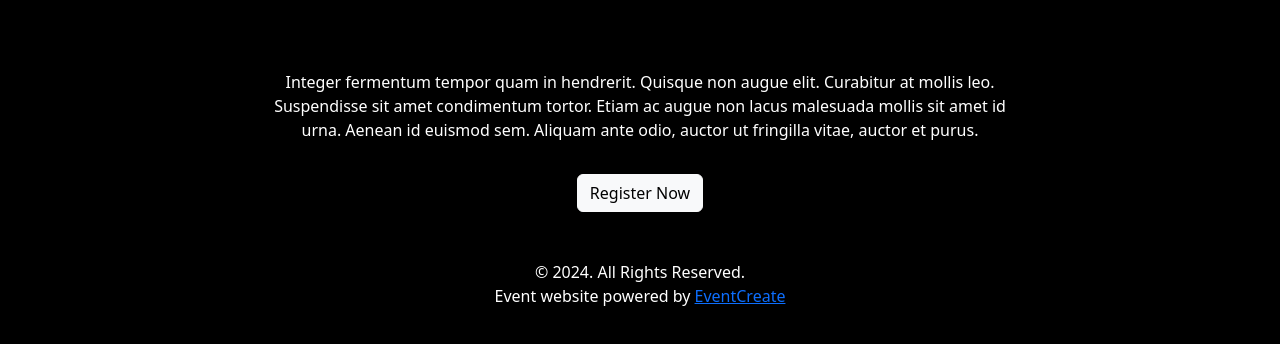
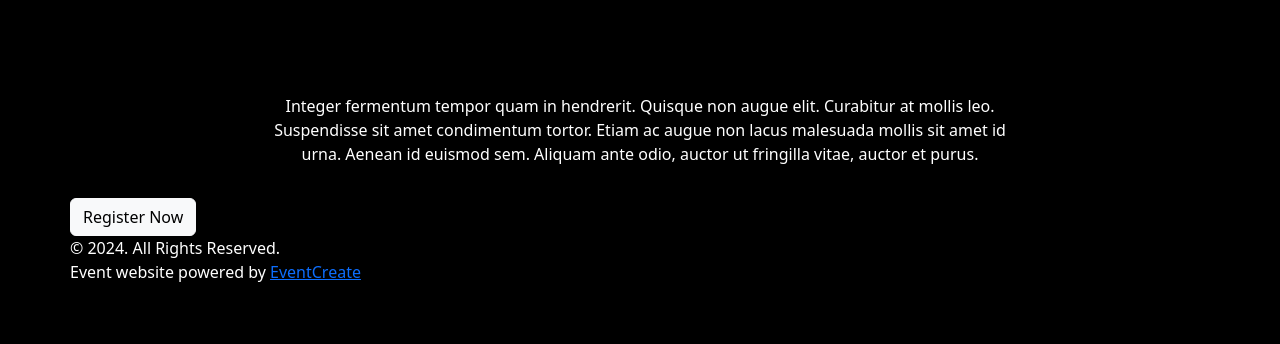
Before and after one commit to BriceWidger/event-planner, a React (Create React App) app: page / in a window 1280 px wide. Shown: the part 5347-5691 px from the top of the page. Built offline with nearby package versions, Linux system fonts and the light colour scheme.

Commit message:
updated footer

```diff
--- a/src/components/homepage/HomeFooter.jsx
+++ /dev/null
@@ -1,53 +0,0 @@
-import React from "react";
-
-const Footer = () => {
-  return (
-    <div
-      className="content-block content-block-footer bg-black d-flex justify-content-center align-items-center"
-      style={{ height: 487.5 }}
-      data-block-type="footer"
-      id="footer1"
-    >
-      <div className="content-block-bg"></div>
-      <div className="content-block-content">
-        <div className="container text-center">
-          <div className="container-inner">
-            <div className="row">
-              <div className="col-md-8 offset-md-2">
-                <p className="text-white" style={{ marginBottom: 32 }}>
-                  Integer fermentum tempor quam in hendrerit. Quisque non augue
-                  elit. Curabitur at mollis leo. Suspendisse sit amet
-                  condimentum tortor. Etiam ac augue non lacus malesuada mollis
-                  sit amet id urna. Aenean id euismod sem. Aliquam ante odio,
-                  auctor ut fringilla vitae, auctor et purus.
-                </p>
-                <a
-                  rel="nofollow"
-                  href="https://checkout.eventcreate.com/annual-conference-666681/select-buy"
-                  className="btn btn-light"
-                >
-                  Register Now
-                </a>
-                <div className="mb-5"></div>
-                <p className="text-white">
-                  &copy; 2024. All Rights Reserved. <br />
-                  Event website powered by{" "}
-                  <a
-                    rel="nofollow"
-                    href="https://www.eventcreate.com/"
-                    target="_blank"
-                    id="ec_link"
-                  >
-                    EventCreate
-                  </a>
-                </p>
-              </div>
-            </div>
-          </div>
-        </div>
-      </div>
-    </div>
-  );
-};
-
-export default Footer;
--- a/src/components/homepage/HomePage.jsx
+++ b/src/components/homepage/HomePage.jsx
@@ -9,7 +9,7 @@ import Schedule from "./schedule/Schedule";
 import ConferenceLocationContainer from "./conferenceLocation/ConferenceLocationContainer";
 import Sponsors from "./sponsors/Sponsors";
 import NewsAndUpdates from "./newsAndUpdates/NewsAndUpdatesContainer";
-import HomeFooter from "./HomeFooter";
+import HomeFooter from "./footer/Footer";
 
 function HomePage() {
   return (
--- /dev/null
+++ b/src/components/homepage/footer/Footer.jsx
@@ -0,0 +1,24 @@
+import React from "react";
+import FooterContent from "./FooterContent";
+import FooterCopyright from "./FooterCopyright";
+import FooterCallToAction from "./FooterCallToAction";
+
+const Footer = () => {
+  return (
+    <div
+      className="content-block content-block-footer bg-black d-flex justify-content-center align-items-center"
+      style={{ height: 487.5 }}
+      data-block-type="footer"
+      id="footer1"
+    >
+      <div className="content-block-bg"></div>
+      <div className="content-block-content">
+        <FooterContent />
+        <FooterCallToAction />
+        <FooterCopyright />
+      </div>
+    </div>
+  );
+};
+
+export default Footer;
--- /dev/null
+++ b/src/components/homepage/footer/FooterCallToAction.jsx
@@ -0,0 +1,15 @@
+import React from "react";
+
+const FooterCallToAction = () => {
+  return (
+    <a
+      rel="nofollow"
+      href="https://checkout.eventcreate.com/annual-conference-666681/select-buy"
+      className="btn btn-light"
+    >
+      Register Now
+    </a>
+  );
+};
+
+export default FooterCallToAction;
--- /dev/null
+++ b/src/components/homepage/footer/FooterContent.jsx
@@ -0,0 +1,23 @@
+import React from "react";
+
+const FooterContent = () => {
+  return (
+    <div className="container text-center">
+      <div className="container-inner">
+        <div className="row">
+          <div className="col-md-8 offset-md-2">
+            <p className="text-white" style={{ marginBottom: 32 }}>
+              Integer fermentum tempor quam in hendrerit. Quisque non augue
+              elit. Curabitur at mollis leo. Suspendisse sit amet condimentum
+              tortor. Etiam ac augue non lacus malesuada mollis sit amet id
+              urna. Aenean id euismod sem. Aliquam ante odio, auctor ut
+              fringilla vitae, auctor et purus.
+            </p>
+          </div>
+        </div>
+      </div>
+    </div>
+  );
+};
+
+export default FooterContent;
--- /dev/null
+++ b/src/components/homepage/footer/FooterCopyright.jsx
@@ -0,0 +1,20 @@
+import React from "react";
+
+const FooterCopyright = () => {
+  return (
+    <p className="text-white">
+      &copy; 2024. All Rights Reserved. <br />
+      Event website powered by{" "}
+      <a
+        rel="nofollow"
+        href="https://www.eventcreate.com/"
+        target="_blank"
+        id="ec_link"
+      >
+        EventCreate
+      </a>
+    </p>
+  );
+};
+
+export default FooterCopyright;
```
